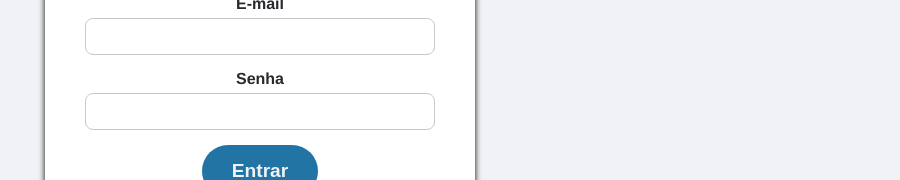
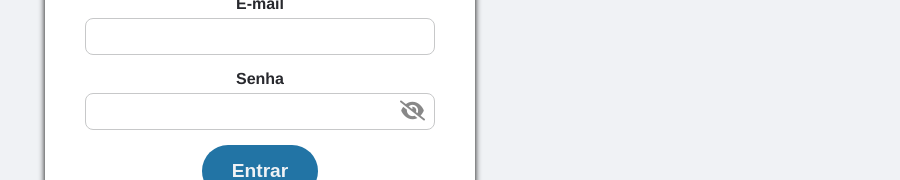
Before and after one commit to lima-bryan/Teste-Sistema-de-Tarefas-Multiempresa, a Vue app in the folder frontend/: page /login in a window 1280 px wide. Shown: the part 330-510 px from the top of the page, without its empty margins (380-1280 px from the left). Built offline with nearby package versions, Linux system fonts and the light colour scheme.

Commit message:
feat: add interação de visualizar senha

```diff
--- a/frontend/src/views/LoginPage.vue
+++ b/frontend/src/views/LoginPage.vue
@@ -2,18 +2,24 @@
   <div class="login-container">
     <div class="login-box">
       <h1>Login</h1>
-      <form @submit.prevent="handleLogin">
+      <form @submit.prevent="handleLogin"> <!-- submi.prevent é um ouvinte de eventos do vue-->
         <div class="form-group">
           <label for="email">E-mail</label>
           <input type="email" id="email" v-model="email" required>
         </div>
 
-        <div class="form-group">
-          <label for="Password">Senha</label>
-          <input type="password" id="password" v-model="password" required>
+        <div class="form-group password-group">
+          <label for="password">Senha</label>
+          <div class="password-input-container">
+            <input :type="passwordVisible ? 'text' : 'password'" id="password" v-model="password" required>
+            <span @click="togglePasswordVisibility" class="toggle-password">
+              <i v-if="passwordVisible" class="fa-solid fa-eye"></i>
+              <i v-else class="fa-solid fa-eye-slash"></i>
+            </span>
+          </div>
         </div>
 
-        <!-- Mensagem de erro que aparecerá para o usuário -->
+        <!--msg de erro q aparece para o usuario-->
         <p v-if="errorMessage" class="error-message">{{ errorMessage }}</p>
 
         <button type="submit" class="btn-submit">Entrar</button>
@@ -25,20 +31,19 @@
 
 <script>
 import axios from 'axios';
+
 export default {
   name: 'LoginPage',
   data() {
     return {
       email: '',
       password: '',
-      // Nome mais descritivo para a variável de erro
       errorMessage: '',
+      passwordVisible: false,  //para controlar a visibilidade da senha
     };
   },
   methods: {
-    // Usamos 'async' para poder usar 'await' dentro da função
     async handleLogin() {
-      // Limpa qualquer erro anterior
       this.errorMessage = '';
 
       const credentials = {
@@ -57,29 +62,31 @@ export default {
 
         console.log('Login bem-sucedido:', response.data);
 
-        // Redireciona para a página de tarefas
         this.$router.push('/tasks');
 
       } catch (error) {
-        // O bloco 'catch' é executado se a requisição falhar
         console.error('Erro no login:', error.response);
 
-        // Acessa a mensagem de erro específica da API, que é 'AVISO'
+        // Acessa a mensagem de erro específica da API, a de AVISO
         if (error.response && error.response.data && error.response.data.AVISO) {
           this.errorMessage = error.response.data.AVISO;
         } else if (error.response && error.response.data && error.response.data.message) {
-           this.errorMessage = error.response.data.message;
+          this.errorMessage = error.response.data.message;
         } else {
-          // Mensagem genérica para outros tipos de erro
-          this.errorMessage = 'Erro ao tentar fazer login. Tente novamente.';
+          this.errorMessage = 'Erro ao tentar fazer login. Tente novamente.'; // Mensagem genérica para outros tipos de erro
         }
       }
+    },
+    // pra mostrar a senha
+    togglePasswordVisibility() {
+      this.passwordVisible = !this.passwordVisible;
     },
   },
 };
 </script>
 
 <style scoped>
+/*login*/
 .login-container {
   display: flex;
   justify-content: center;
@@ -104,6 +111,31 @@ export default {
   font-size: 40px;
   color: var(--text-color);
 }
+
+.password-group,
+.password-input-container {
+  position: relative;
+}
+
+.password-input-container input {
+  padding-right: 40px;
+}
+
+.toggle-password {
+  position: absolute;
+  right: 10px;
+  top: 50%;
+  transform: translateY(-50%);
+  cursor: pointer;
+  color: #888;
+  font-size: 1.25rem;
+}
+
+.toggle-password:hover {
+  color: #333;
+}
+
+/*-----*/
 
 .form-group {
   margin-bottom: 15px;
```
